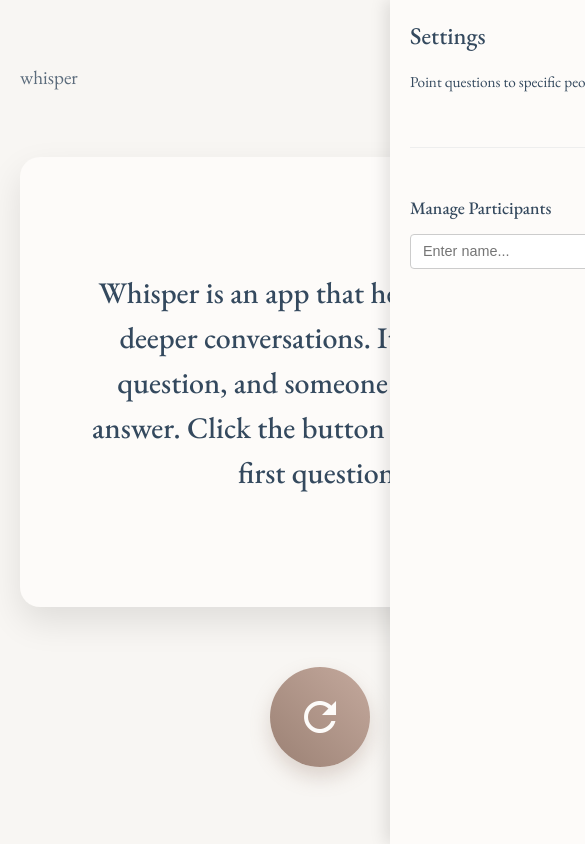
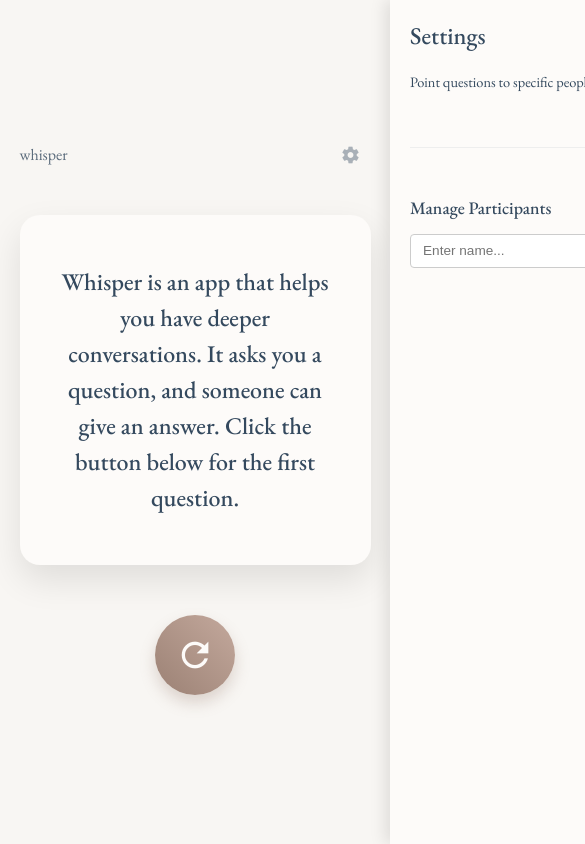
Before and after one commit to sonniebailey/Whisper, a plain HTML site: page index.html in a window 390 px wide. Shown: the top 844 px of the page, 585 px wide, since content can reach past the window. Drawn offline with nearby package versions, Linux system fonts and the light colour scheme.

Commit message:
updates including mobile friendly

```diff
--- a/style.css
+++ b/style.css
@@ -356,3 +356,72 @@ body {
 #participant-list-settings .remove-participant-btn:hover {
     opacity: 1;
 }
+
+/* --- Responsive Design --- */
+@media (max-width: 768px) {
+    .container {
+        width: 90%; /* Allow container to shrink */
+        padding: 15px 15px 30px;
+        gap: 30px;
+    }
+
+    .card {
+        padding: 30px 20px; /* Reduce card padding */
+    }
+
+    #question-card {
+        min-height: 350px; /* Reduce height */
+        height: 350px;
+    }
+
+    #participant-card {
+        min-height: 100px; /* Reduce height */
+        height: 100px;
+        padding: 20px; /* Reduce padding */
+    }
+
+    .question, .participant {
+        font-size: 1.5rem; /* Reduce font size */
+        padding: 15px;
+    }
+
+    .roll-btn {
+        width: 80px; /* Reduce button size */
+        height: 80px;
+        box-shadow: 0 8px 15px rgba(155, 129, 116, 0.3);
+    }
+
+    .roll-btn .material-icons {
+        font-size: 40px; /* Reduce icon size */
+    }
+
+    .roll-btn:hover {
+        box-shadow: 0 12px 20px rgba(155, 129, 116, 0.4);
+    }
+
+    .app-header {
+        margin-bottom: 10px;
+    }
+
+    .app-title {
+        font-size: 1rem;
+    }
+
+    .settings-panel {
+        width: 85%; /* Make settings panel wider on smaller screens */
+        max-width: 320px; /* But not excessively wide */
+    }
+
+    .setting-item label {
+         font-size: 0.9rem; /* Slightly smaller labels */
+    }
+
+     .participant-input-group input[type="text"],
+     .participant-input-group button {
+         font-size: 0.85rem; /* Adjust input/button font size */
+     }
+
+     #participant-list-settings li {
+         font-size: 0.9rem; /* Adjust list font size */
+     }
+}
```
